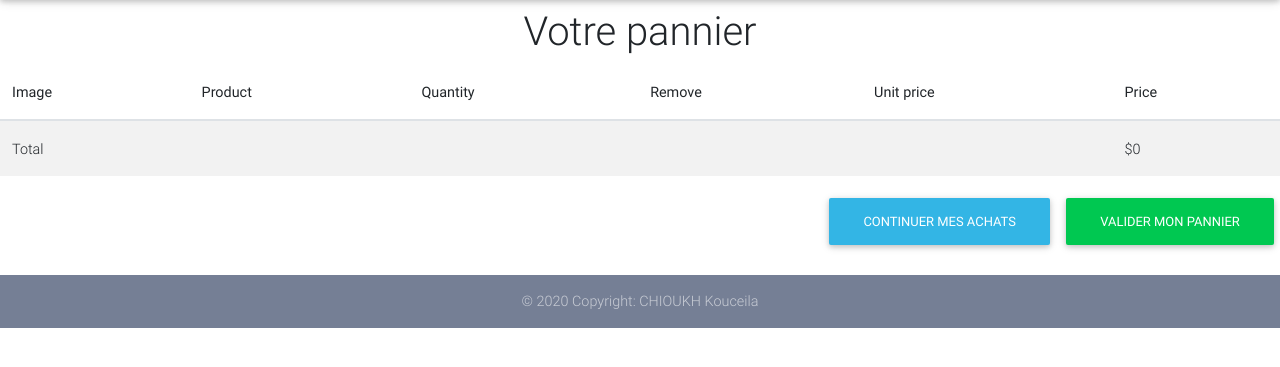
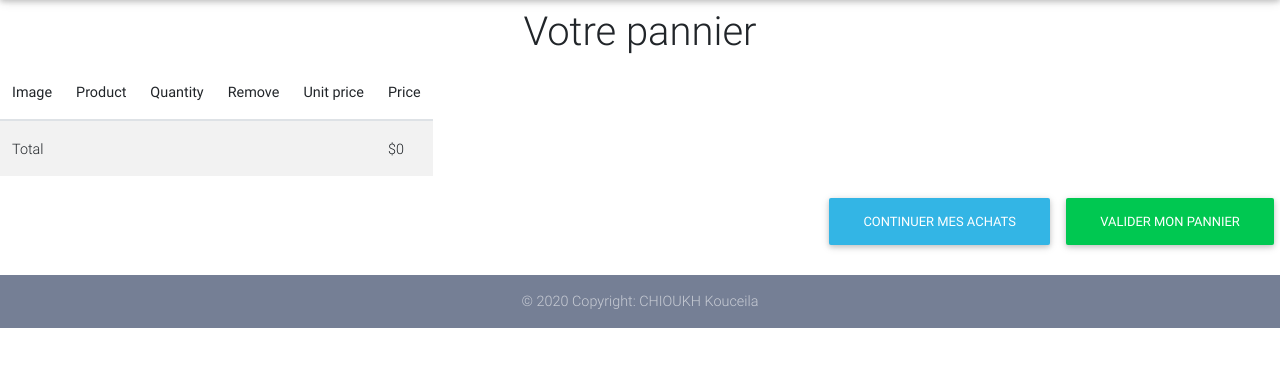
Before and after one commit to xnderLAN/PharmElitechWEB, a Django app: page /cart/ in a window 1280 px wide. Shown: the part 64-431 px from the top of the page. Run offline with Django 3.2, Linux system fonts and the light colour scheme; some libraries are stand-ins or nearby versions.

Commit message:
Update detail.html

```diff
--- a/cart/templates/cart/detail.html
+++ b/cart/templates/cart/detail.html
@@ -13,7 +13,7 @@
 </br>
 </br>
   <h1 class="text-center">Votre pannier</h1>
-  <table class="cart table table-striped">
+  <table class="cart table table-striped table-responsive">
     <thead>
       <tr>
         <th>Image</th>
```
